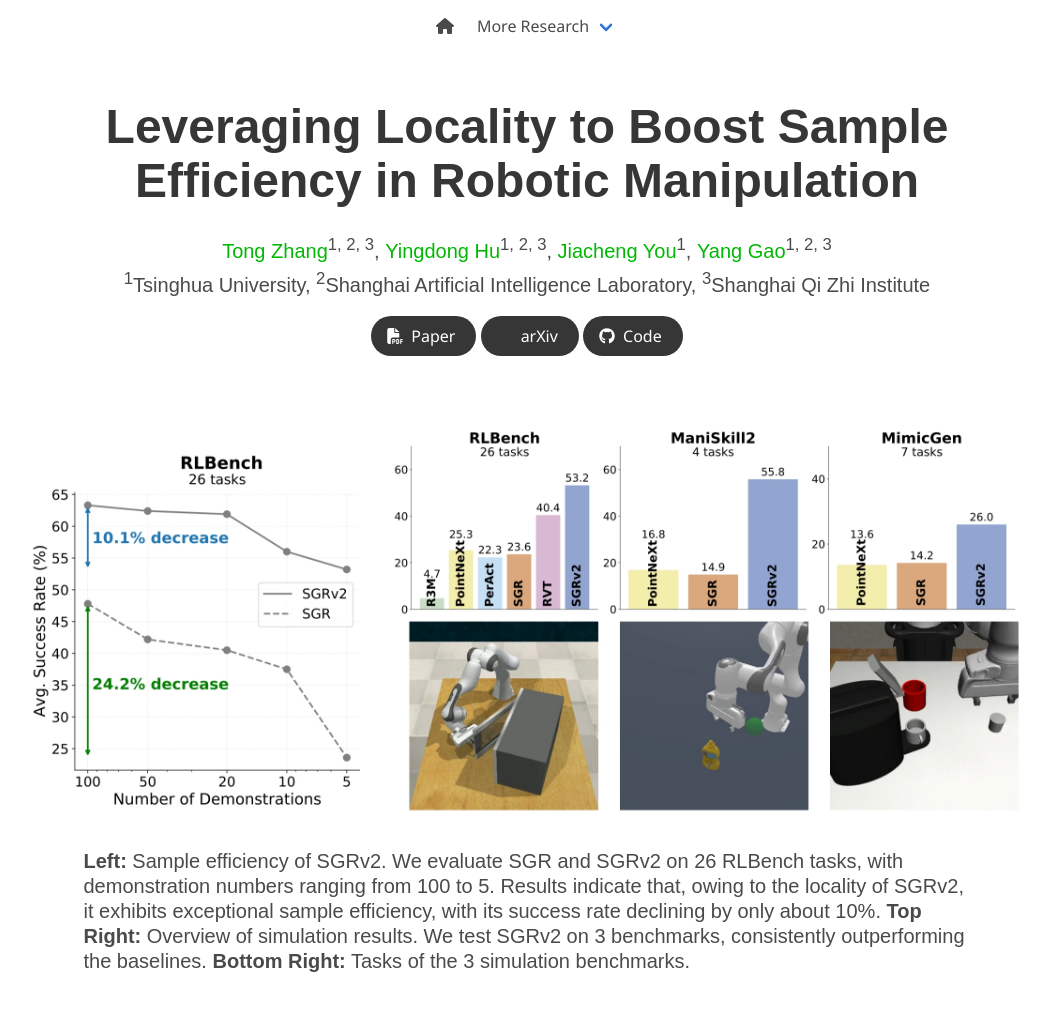
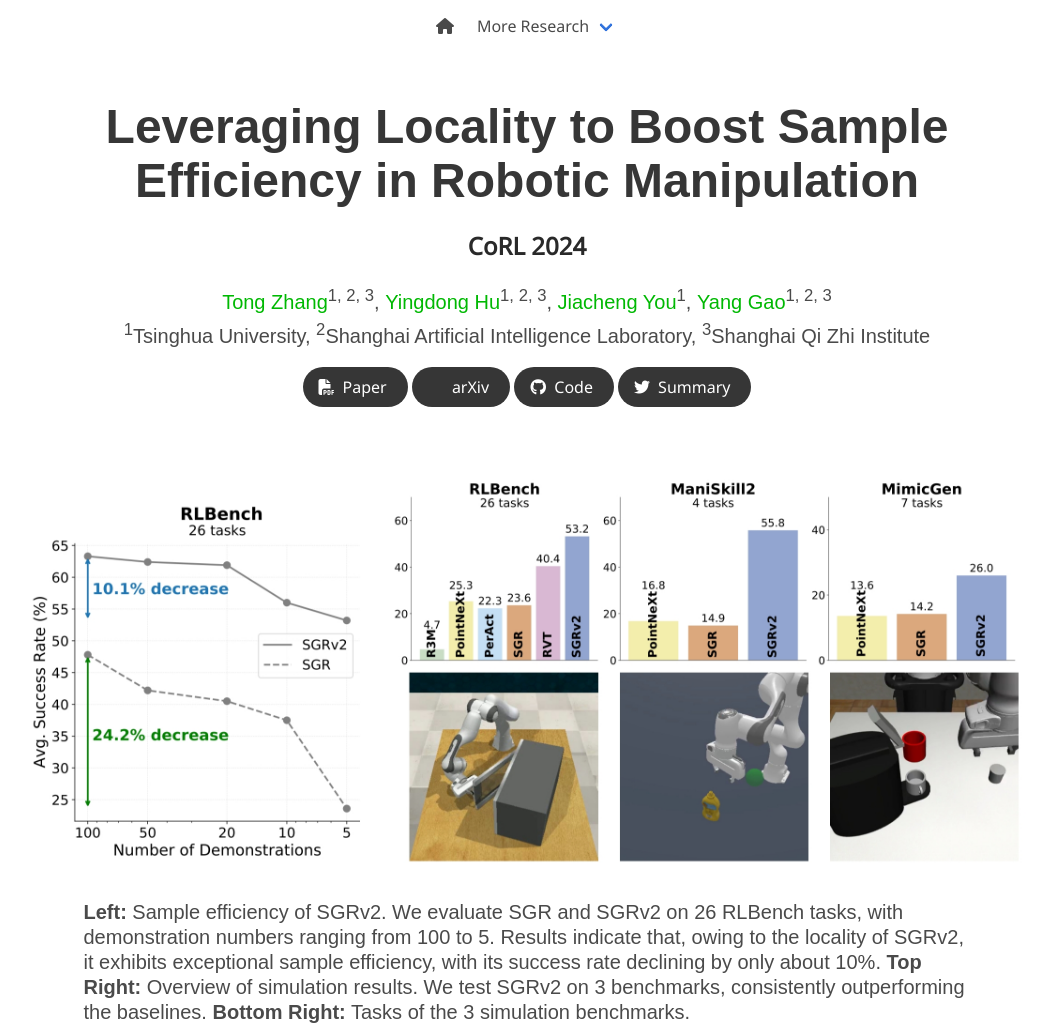
Before and after one commit to sgrv2-robot/sgrv2-robot, a plain HTML site: page index.html in a window 1280 px wide. Shown: the top 1028 px of the page, without its empty margins (113-1163 px from the left). Drawn offline with nearby package versions, Linux system fonts and the light colour scheme; some icons are missing; a web font is replaced by a local one.

Commit message:
CoRL 2024

```diff
--- a/index.html
+++ b/index.html
@@ -248,6 +248,7 @@
       <div class="columns is-centered">
         <div class="column has-text-centered">
           <h1 class="title is-1 publication-title">Leveraging Locality to Boost Sample Efficiency in Robotic Manipulation</h1>
+          <h3 class="title is-4 conference-authors"><a target="_blank" href="https://www.robot-learning.org/">CoRL 2024</a></h3>
           <!-- <div class="column has-text-centered"> -->
             <div class="is-size-5 publication-authors">
               <span class="author-block">
@@ -308,6 +309,17 @@
                     <span>Code</span>
                     </a>
                 </span>
+
+                <span class="link-block">
+                  <a target="_blank" href="https://x.com/TongZha22057330/status/1831559156463177858"
+                     class="external-link button is-normal is-rounded is-dark">
+                    <span class="icon">
+                        <i class="fab fa-twitter"></i>
+                    </span>
+                    <span>Summary</span>
+                  </a>
+                </span>
+
               </div>
           </div>
         </div>
@@ -626,7 +638,7 @@
         </br>
         </br>
           <p>
-            <b>SGRv2 Architecture.</b> Built upon SGR, SGRv2 intergrates locality into its framework through four primary designs:
+            <b>SGRv2 Architecture.</b> Built upon SGR, SGRv2 integrates locality into its framework through four primary designs:
             an encoder-decoder architecture for point-wise features, a strategy for predicting relative target position,
             a weighted average for focusing on critical local regions, and a dense supervision strategy (not shown in the figure).
             For simplicity in the visualization, we omit the proprioceptive data that is concatenated with the RGB of the point cloud
```
